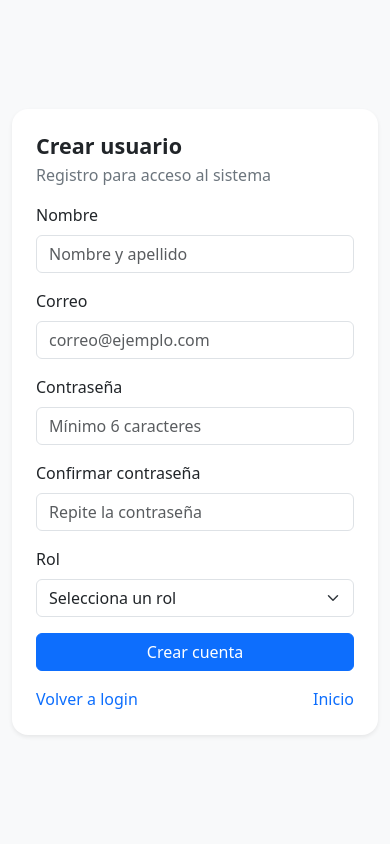
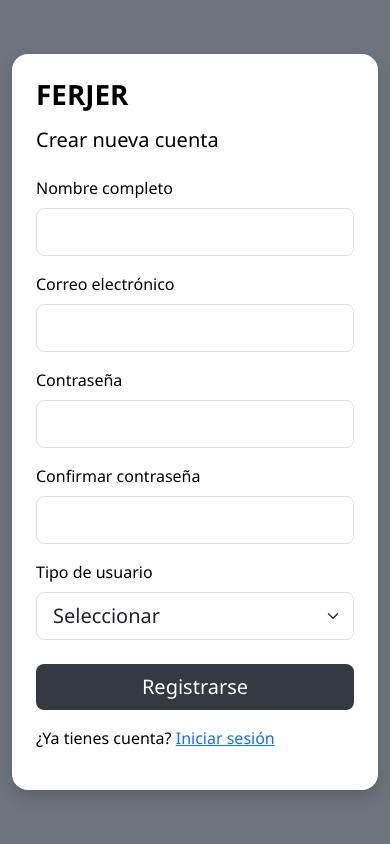
Before and after one commit to JJ-Arellano/ferjer-web, a PHP site: page /register.html in a window 390 px wide. Run offline with PHP 8.4, Linux system fonts and the light colour scheme.

Commit message:
cambios de pagina

```diff
--- a/css/styles.css
+++ b/css/styles.css
@@ -1,9 +1,25 @@
 .rounded-4 { border-radius: 1rem !important; }
+
+
 
 .login-card{
   width: 100%;
   max-width: 460px;
 }
+
+body {
+  font-family: 'Segoe UI', sans-serif;
+}
+
+.card {
+  border: none;
+}
+
+.btn-dark {
+  background-color: #343a40;
+  border: none;
+}
+
 
 /* Sidebar fija */
 .sidebar{
--- a/register.html
+++ b/register.html
@@ -3,79 +3,126 @@
 <head>
   <meta charset="utf-8" />
   <meta name="viewport" content="width=device-width, initial-scale=1" />
-  <title>Crear usuario | FERJER</title>
+  <title>Registro | FERJER</title>
 
   <link href="https://cdn.jsdelivr.net/npm/bootstrap@5.3.3/dist/css/bootstrap.min.css" rel="stylesheet">
   <link rel="stylesheet" href="css/styles.css">
 </head>
-<body class="bg-body-tertiary">
 
-  <div class="container min-vh-100 d-flex align-items-center justify-content-center py-4">
-    <div class="card shadow-sm border-0 rounded-4 login-card">
-      <div class="card-body p-4 p-md-5">
+<body>
+
+<section class="vh-100" style="background-color: #6c757d;">
+  <div class="container py-5 h-100">
+    <div class="row d-flex justify-content-center align-items-center h-100">
+      <div class="col col-xl-10">
+        <div class="card shadow" style="border-radius: 1rem;">
+          <div class="row g-0">
+
+            <!-- FORMULARIO (IZQUIERDA) -->
+            <div class="col-md-6 col-lg-7 d-flex align-items-center">
+              <div class="card-body p-4 p-lg-5 text-black">
+
+                <form id="registerForm">
+
                   <div class="mb-3">
-          <h1 class="h4 fw-bold mb-1">Crear usuario</h1>
-          <p class="text-secondary mb-0">Registro para acceso al sistema</p>
+                    <span class="h1 fw-bold">FERJER</span>
                   </div>
 
-        <form id="registerForm" novalidate>
+                  <h5 class="fw-normal mb-4">
+                    Crear nueva cuenta
+                  </h5>
+
+                  <!-- Nombre -->
                   <div class="mb-3">
-            <label class="form-label">Nombre</label>
-            <input type="text" class="form-control" id="regName" placeholder="Nombre y apellido" required>
-            <div class="invalid-feedback">Ingresa tu nombre.</div>
+                    <label class="form-label">Nombre completo</label>
+                    <input type="text"
+                           id="regName"
+                           class="form-control form-control-lg"
+                           required>
                   </div>
 
+                  <!-- Correo -->
                   <div class="mb-3">
-            <label class="form-label">Correo</label>
-            <input type="email" class="form-control" id="regEmail" placeholder="correo@ejemplo.com" required>
-            <div class="invalid-feedback">Ingresa un correo válido.</div>
+                    <label class="form-label">Correo electrónico</label>
+                    <input type="email"
+                           id="regEmail"
+                           class="form-control form-control-lg"
+                           required>
                   </div>
 
+                  <!-- Contraseña -->
                   <div class="mb-3">
                     <label class="form-label">Contraseña</label>
-            <input type="password" class="form-control" id="regPass" minlength="6" placeholder="Mínimo 6 caracteres" required>
-            <div class="invalid-feedback">Mínimo 6 caracteres.</div>
+                    <input type="password"
+                           id="regPass"
+                           class="form-control form-control-lg"
+                           minlength="6"
+                           required>
                   </div>
 
+                  <!-- Confirmar -->
                   <div class="mb-3">
                     <label class="form-label">Confirmar contraseña</label>
-            <input type="password" class="form-control" id="regPass2" minlength="6" placeholder="Repite la contraseña" required>
-            <div class="invalid-feedback">Las contraseñas no coinciden.</div>
+                    <input type="password"
+                           id="regPass2"
+                           class="form-control form-control-lg"
+                           minlength="6"
+                           required>
                   </div>
 
-          <div class="mb-3">
-            <label class="form-label">Rol</label>
-            <select class="form-select" id="regRole" required>
-              <option value="" selected disabled>Selecciona un rol</option>
+                  <!-- Rol -->
+                  <div class="mb-4">
+                    <label class="form-label">Tipo de usuario</label>
+                    <select id="regRole" class="form-select form-select-lg" required>
+                      <option value="">Seleccionar</option>
+                      <option value="Cliente">Cliente</option>
                       <option value="Administrador">Administrador</option>
-              <option value="Soporte">Soporte</option>
-              <option value="Recepción">Recepción</option>
-              <option value="Cliente">Cliente</option>
                     </select>
-            <div class="invalid-feedback">Selecciona un rol.</div>
                   </div>
 
-          <button type="submit" class="btn btn-primary w-100">Crear cuenta</button>
-
-          <div id="regMsgOk" class="alert alert-success mt-3 d-none" role="alert">
-            Usuario creado. Ya puedes iniciar sesión.
+                  <!-- Mensajes -->
+                  <div id="regMsgOk" class="alert alert-success d-none">
+                    Usuario registrado correctamente.
                   </div>
 
-          <div id="regMsgErr" class="alert alert-danger mt-3 d-none" role="alert">
-            Ese correo ya está registrado.
+                  <div id="regMsgErr" class="alert alert-danger d-none">
+                    El correo ya está registrado.
                   </div>
 
-          <div class="mt-3 d-flex justify-content-between">
-            <a class="text-decoration-none" href="login.html">Volver a login</a>
-            <a class="text-decoration-none" href="index.html">Inicio</a>
+                  <!-- Botón -->
+                  <div class="d-grid mb-3">
+                    <button type="submit" class="btn btn-dark btn-lg">
+                      Registrarse
+                    </button>
                   </div>
+
+                  <p>
+                    ¿Ya tienes cuenta?
+                    <a href="login.html">Iniciar sesión</a>
+                  </p>
+
                 </form>
 
               </div>
             </div>
+
+            <!-- IMAGEN (DERECHA) -->
+            <div class="col-md-6 col-lg-5 d-none d-md-block">
+              <img src="https://images.unsplash.com/photo-1550751827-4bd374c3f58b"
+                   alt="registro"
+                   class="img-fluid h-100"
+                   style="border-radius: 0 1rem 1rem 0; object-fit: cover;" />
             </div>
+
+          </div>
+        </div>
+      </div>
+    </div>
+  </div>
+</section>
 
 <script src="https://cdn.jsdelivr.net/npm/bootstrap@5.3.3/dist/js/bootstrap.bundle.min.js"></script>
 <script src="js/app.js"></script>
+
 </body>
 </html>
```
Also changed, not shown: login.html (+68 -27 lines). Lines whose indentation alone changed are shown as unchanged.
